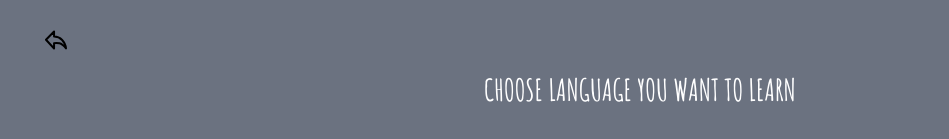
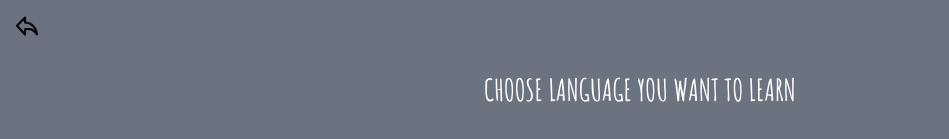
Before and after one commit to Evelina-Ok/Choose-Your-Own-Adventure-language-app, a React (Vite) app: page /language in a window 1280 px wide. Shown: the top 139 px of the page, without its empty margins (0-949 px from the left). Built offline with nearby package versions, Linux system fonts and the light colour scheme; no server answers.

Commit message:
BackButtonFunction
Updated BackButton

```diff
--- a/src/components/BackArrow.tsx
+++ b/src/components/BackArrow.tsx
@@ -1,26 +1,19 @@
-import BackArrowIcon from '../assets/BackArrow.svg';
+import { NavLink } from "react-router";
+import BackArrowIcon from "../assets/BackArrow.svg";
 
-interface BackArrowProps {
-  onClick?: () => void;
-}
-
-export const BackArrow: React.FC<BackArrowProps> = ({ onClick }) => {
-  const handleBackClick = () => {
-    if (onClick) {
-      onClick();
-    } else {
-      console.log('Back button clicked!');
-    }
-  };
-
+export const BackArrow = () => {
   return (
-    <button
-      onClick={handleBackClick}
+    <NavLink
+      to={"/"}
+      role="button"
       className="absolute top-4 left-4 text-2xl border-none cursor-pointer outline-none bg-transparent"
-
     >
       {}
-      <img src={BackArrowIcon} alt="Back Arrow" className="w-45px h-40px mr-25 mt-25" />
-    </button>
+      <img
+        src={BackArrowIcon}
+        alt="Back Arrow"
+        className="w-45px h-40px mr-25 mt-25"
+      />
+    </NavLink>
   );
 };
--- a/src/providers/storyProvider.tsx
+++ b/src/providers/storyProvider.tsx
@@ -100,6 +100,7 @@ export const StoryProvider = ({ children }: { children: React.ReactNode }) => {
   ) => {
     setIsLoading((prev) => true);
     deleteStory();
+    try {
       const result = await model.generateContent(
         initialPrompt(thisLanguage, thisReadingAge)
       );
@@ -107,6 +108,10 @@ export const StoryProvider = ({ children }: { children: React.ReactNode }) => {
         { role: "model", parts: [{ text: result.response.text() }] },
       ]);
       setIsLoading((prev) => false);
+    } catch (error) {
+      console.error("Error generating content:", error);
+      setIsLoading((prev) => false);
+    }
   };
 
   // Define constants to pass to children
```
Lines whose indentation alone changed are shown as unchanged.
